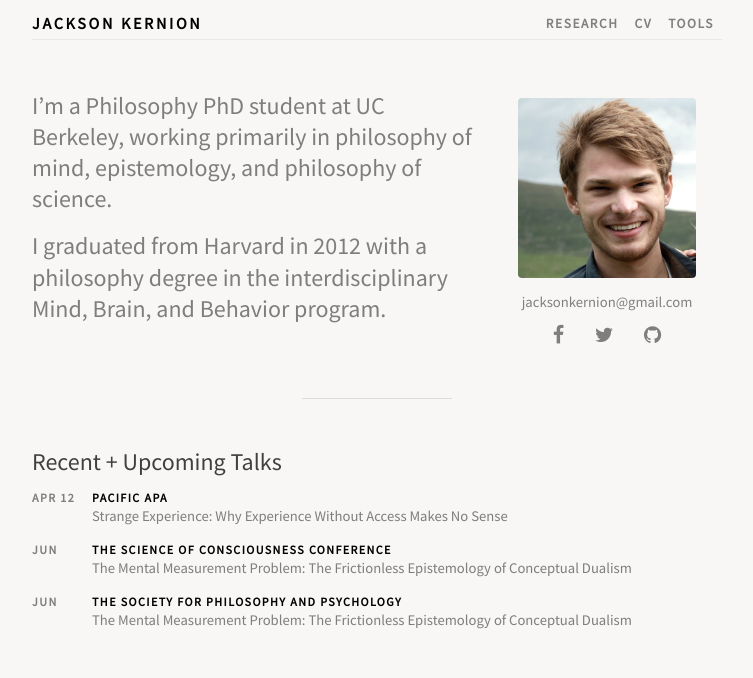
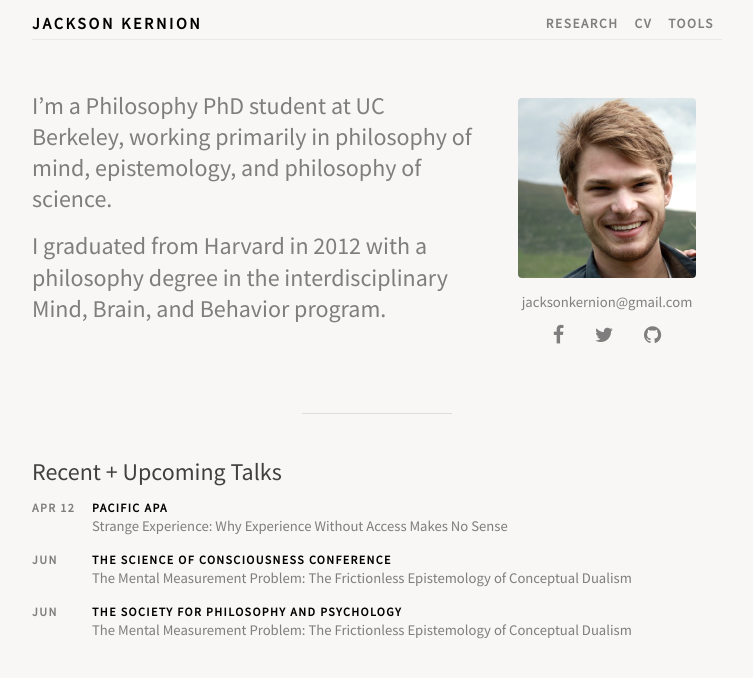
Before and after one commit to jacksonkernion/jacksonkernion.github.io, a Jekyll site: the page built from index.md, in a window 1280 px wide. Shown: the top 678 px of the page, without its empty margins (263-1016 px from the left). Built offline with Jekyll 4.4.1, drawn with Linux system fonts in a browser that asks for light colours; nearby versions of some CDN libraries; our own code applies the rules of GitHub Pages for plain Markdown files.

Commit message:
More CSS Tweaks

```diff
--- a/assets/stylesheets/style.css
+++ b/assets/stylesheets/style.css
@@ -16,7 +16,7 @@ h2{
 	font-weight: 400;
 	color: #414040;
 	margin-bottom: 15px;
-	padding-top: 20px;
+	margin-top: 20px;
 }
 h3{
 	font-size: 15px;
@@ -166,7 +166,7 @@ a.nav-link:hover{
 .page-divider {
 	width:150px;
 	border-bottom: 1.5px solid #ddd;
-	margin:30px auto;
+	margin:45px auto;
 
 }
 
```
